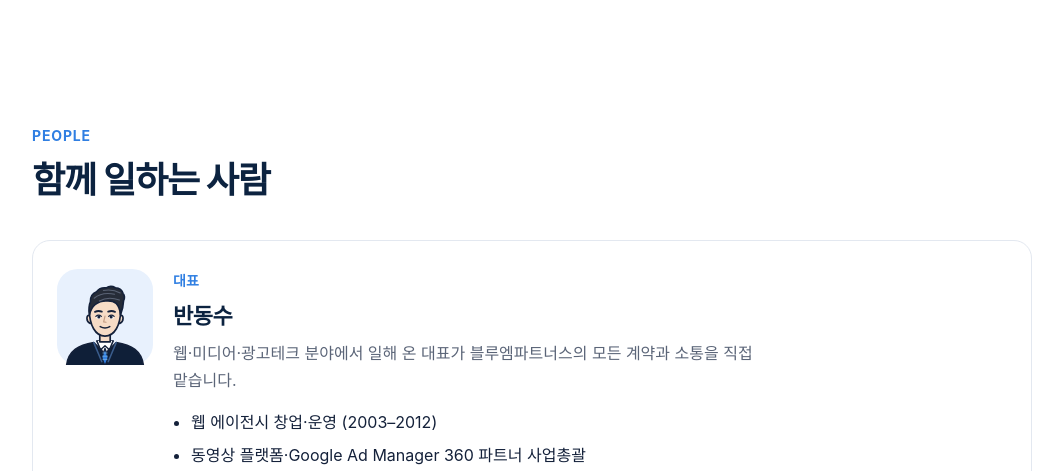
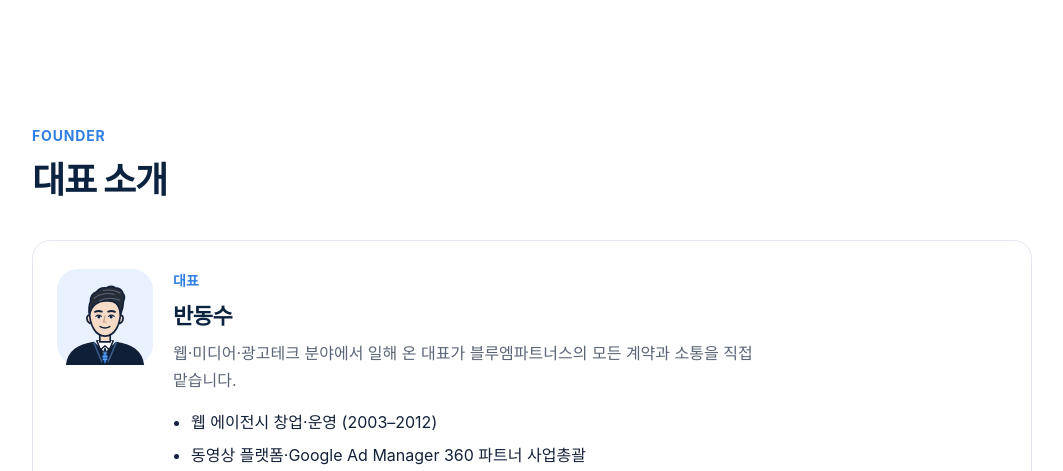
Before and after one commit to micky923-hub/bluem-site, a plain HTML site: page index.html in a window 1280 px wide. Shown: the part 3680-4151 px from the top of the page, without its empty margins (108-1171 px from the left). Drawn offline with Linux system fonts and the light colour scheme; a web font is replaced by a local one.

Commit message:
대표 구역 제목을 '대표 소개'로 (작은 제목 Founder, 4개 언어, 대표 결정)
Co-Authored-By: Claude Opus 5.5 <noreply@anthropic.com>
Claude-Session: https://claude.ai/code/session_019yRPRbyqbgt7mDXmG5XiXT

```diff
--- a/index.html
+++ b/index.html
@@ -538,8 +538,8 @@
     <!-- ⑤-2 대표 소개 -->
     <section class="block" id="people">
       <div class="wrap">
-        <p class="label reveal">People</p>
-        <h2 class="reveal">함께 일하는 사람</h2>
+        <p class="label reveal">Founder</p>
+        <h2 class="reveal">대표 소개</h2>
         <div class="person reveal">
           <svg class="portrait" viewBox="0 0 120 120" width="96" height="96" role="img" aria-label="대표 일러스트">
             <rect width="120" height="120" rx="26" fill="var(--ill-bg)"/>
```
Also changed, not shown: en/index.html (+2 -2 lines), ja/index.html (+1 -1 lines), zh/index.html (+1 -1 lines).
